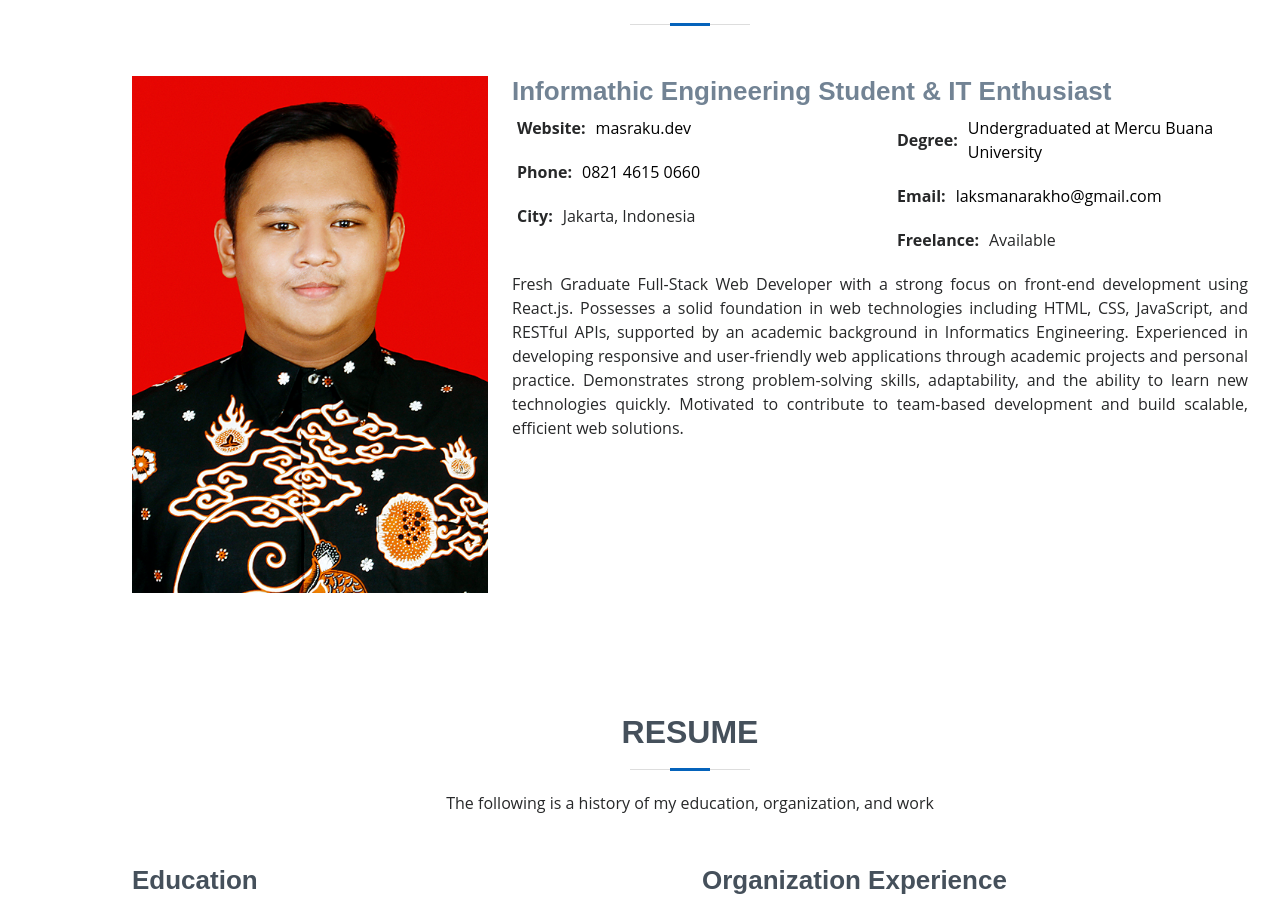
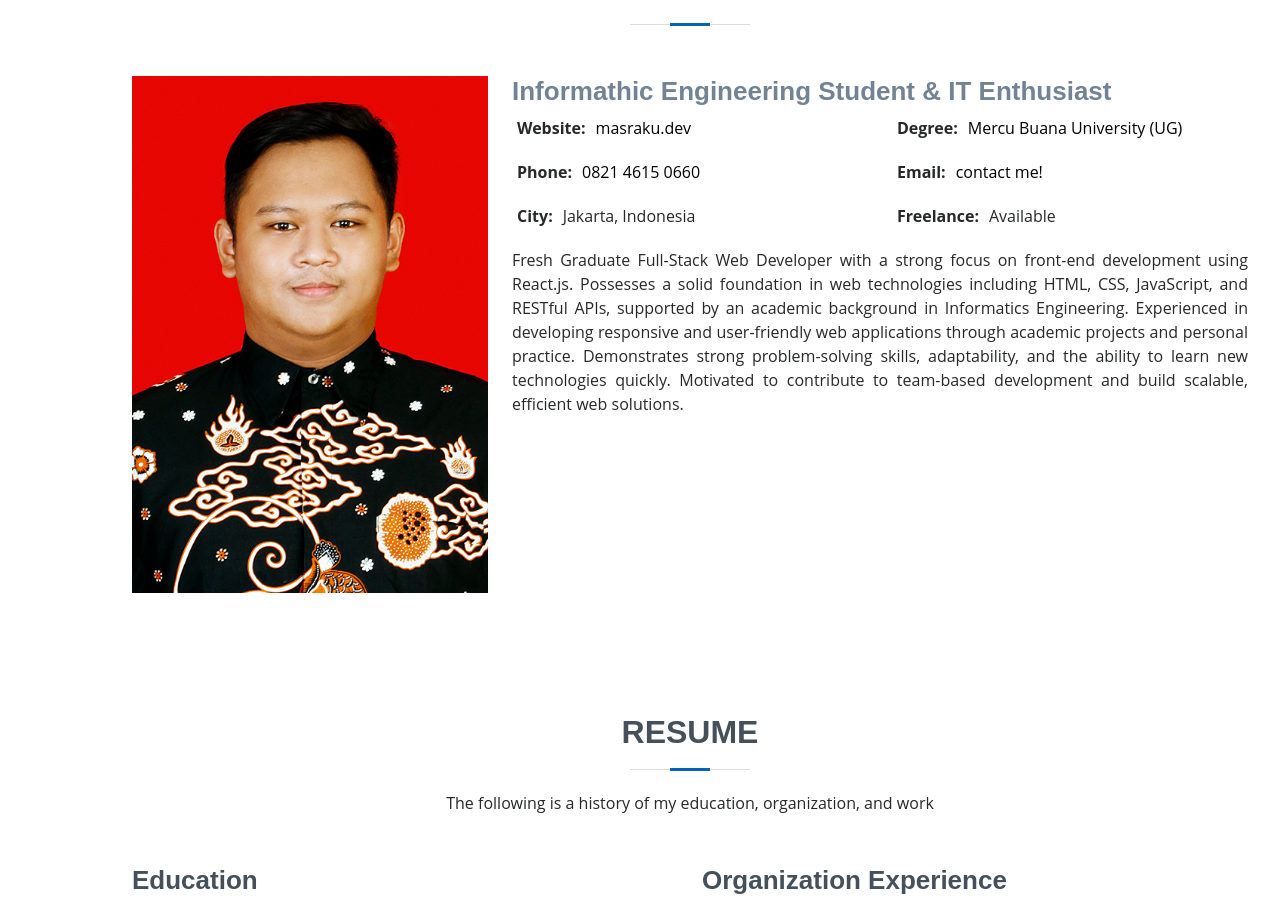
Before and after one commit to masraku/cv, a Next.js app: page / in a window 1280 px wide. Shown: the part 892-1805 px from the top of the page. Built offline with nearby package versions, Linux system fonts and the light colour scheme.

Commit message:
fix: update links and email in About component

```diff
--- a/src/component/about.jsx
+++ b/src/component/about.jsx
@@ -34,7 +34,7 @@ const About = () => {
                     <i className="bi bi-chevron-right"></i>
                     <strong>Website:</strong>
                     <span>
-                      <Link href="https://masraku.site" target="_blank">
+                      <Link href="https://masraku.dev" target="_blank">
                         masraku.dev
                       </Link>
                     </span>
@@ -65,7 +65,7 @@ const About = () => {
                     <strong>Degree:</strong>
                     <span>
                       <Link href="https://mercubuana.ac.id/" target="_blank">
-                        Undergraduated at Mercu Buana University
+                        Mercu Buana University (UG)
                       </Link>
                     </span>
                   </li>
@@ -73,8 +73,8 @@ const About = () => {
                     <i className="bi bi-chevron-right"></i>
                     <strong>Email:</strong>
                     <span>
-                      <Link href="mailto:laksmanarakho@gmail.com">
-                        laksmanarakho@gmail.com
+                      <Link href="mailto:masraku@masraku.dev">
+                        contact me!
                       </Link>
                     </span>
                   </li>
```
